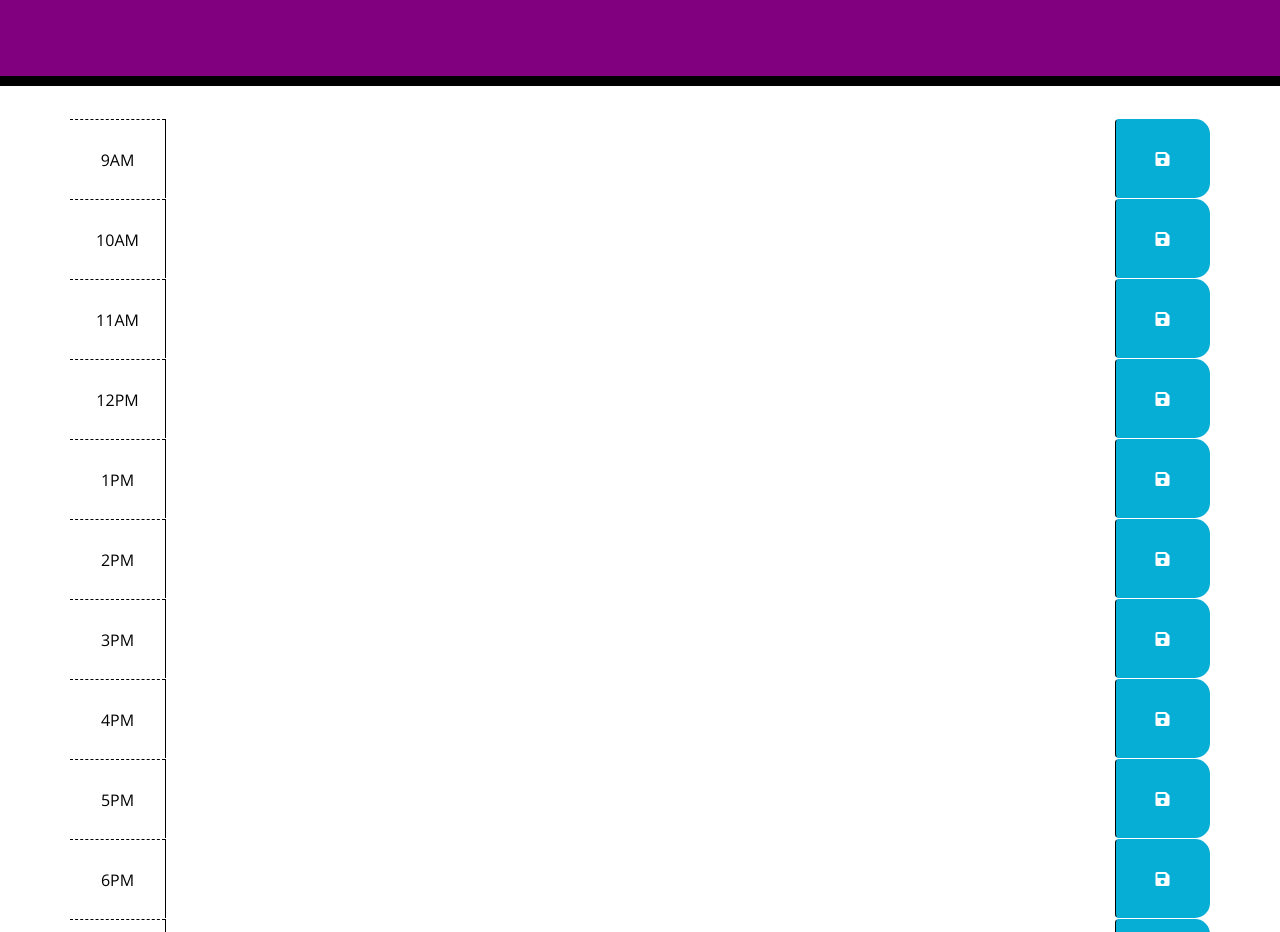
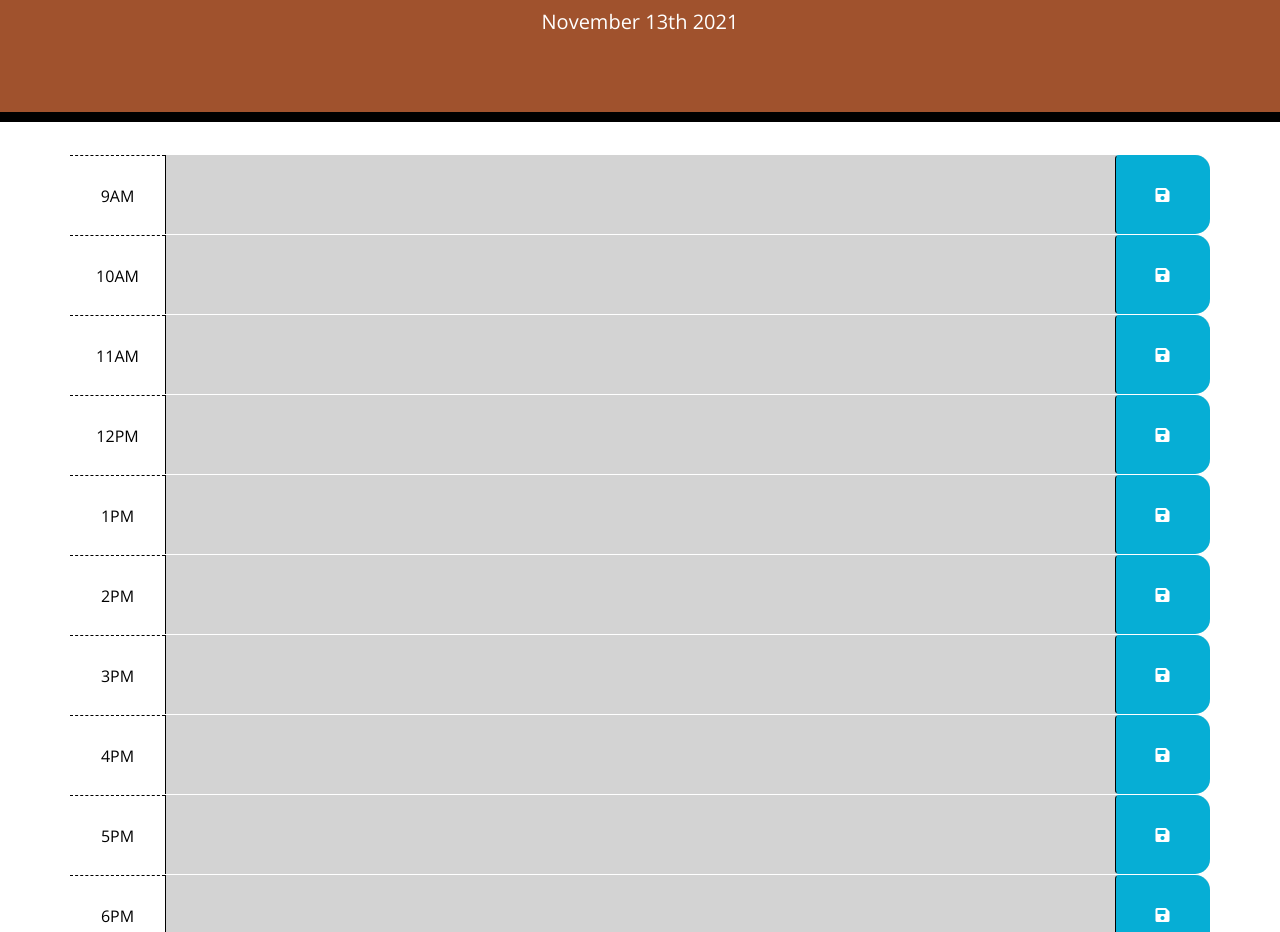
Before and after one commit to natpitt2393/Nat-Epstein-Day-Planner, a plain HTML site: page index.html in a window 1280 px wide. Shown: the part 182-1114 px from the top of the page. Drawn offline with nearby package versions, Linux system fonts and the light colour scheme.

Commit message:
logic added so that the color for the time blocks changes

```diff
--- a/assets/css/style.css
+++ b/assets/css/style.css
@@ -19,7 +19,7 @@ body {
     color:white;
     border-radius: 0;
     border-bottom: 10px solid black;
-    background-color: purple;
+    background-color: sienna;
   }
 
   .description {
--- a/assets/js/script.js
+++ b/assets/js/script.js
@@ -0,0 +1,46 @@
+function setTime() {
+  // We want to grab the div id of currentDay and then display it right under the description of the app. We can acheive this using jQuery to select the html div id and then using the moment library to capture what day it is
+  $("#currentDay").text(moment().format('MMMM Do YYYY'));
+  //Below is the alternate way of doing this using regular Web APIs
+  //var currentDay = document.getElementById('currentDay');
+  //currentDay.textContent = moment().format('MMMM Do YYYY');
+
+  // We are calling the function changeTimeBlocksColor (this function allows the program to change each of the time block colors depending on whether the time block is in the past, present or future relative to the current time). We also want the program to be able to update the blocks every minute so we must set the interval to 60000 miliseconds, which is equivalent to 1 minute
+  changeTimeBlocksColor();
+  setInterval(changeTimeBlocksColor, 60000);
+
+  // This loops through the time-block class
+  $(".time-block").each(function() {
+    var blockId = $(this).attr("id");
+    // This line of code allows us to retrieve any of the stored data within the text box
+    $("#" + blockId + " textarea").text(localStorage.getItem(moment().format("MMMM Do YYYY") + blockId));
+  });
+
+  // This is the event listener when we click the save button
+  $(".saveBtn").on("click", handleSave);
+}
+// Calling the setTime function so that the code will execute
+setTime();
+
+function changeTimeBlocksColor() {
+  // This line of code allows us to loop through the time-block classes
+  $(".time-block").each(function() {
+    var blockHour = parseInt($(this).attr("id").replace("hour-", ""));
+    var currentHour = parseInt(moment().format("H"));
+    // We need to remove the classes from the time blocks so that they can change according to the current time
+    $(this).removeClass("past present future");
+    // We need these conditional statements to know what each time block color is going to be. Without it the
+    if (blockHour < currentHour) {
+      $(this).addClass("past");
+    } else if (blockHour > currentHour) {
+      $(this).addClass("future");
+    } else {
+      $(this).addClass("present");
+    }
+  });
+}
+
+function handleSave(event) {
+  var hourId = $(this).parent().attr("id");
+  localStorage.setItem(moment().format("MMMM Do YYYY") + hourId, $("#" + hourId + " textarea").val());
+}
--- a/index.html
+++ b/index.html
@@ -23,7 +23,7 @@
     <div class="container">
         <!-- Timeblocks go here -->
         <!--First we need to create an individual row for each hour in the time block. By creating a row each hour (e.g. 9 AM and 10 AM will be in separate rows--this is why you must delineate in the bootstrap code for each hour. Otherwise the descriptions and save buttons would all be in one row).-->
-        <div id="9-AM" class="row time-block">
+        <div id="hour-9" class="row time-block">
             <!--We then add a column; since the actual column with the time is relatively small (compared to the text area which can tend to get big depending on what we put inside there, we can set it to medium and larger screens will show this as 1) -->
             <div class="col-md-1 hour">
                 9AM
@@ -33,56 +33,56 @@
             <!--the fa in i class means that we are using the font awesome api to get the save icon within the button-->
             <button class="btn saveBtn col-md-1"><i class="fas fa-save"></i></button>
         </div>
-       <div id="10-AM" class="row time-block">
+       <div id="hour-10" class="row time-block">
            <div class="col-md-1 hour">
                10AM
            </div>
            <textarea class="col-md-10 description"></textarea>
            <button class="btn saveBtn col-md-1"><i class="fas fa-save"></i></button>
        </div>
-       <div id="11-AM" class="row time-block">
+       <div id="hour-11" class="row time-block">
         <div class="col-md-1 hour">
             11AM
         </div>
         <textarea class="col-md-10 description"></textarea>
         <button class="btn saveBtn col-md-1"><i class="fas fa-save"></i></button>
     </div>
-    <div id="12-PM" class="row time-block">
+    <div id="hour-12" class="row time-block">
         <div class="col-md-1 hour">
             12PM
         </div>
         <textarea class="col-md-10 description"></textarea>
         <button class="btn saveBtn col-md-1"><i class="fas fa-save"></i></button>
     </div>
-    <div id="1-PM" class="row time-block">
+    <div id="hour-13" class="row time-block">
         <div class="col-md-1 hour">
             1PM
         </div>
         <textarea class="col-md-10 description"></textarea>
         <button class="btn saveBtn col-md-1"><i class="fas fa-save"></i></button>
     </div>
-    <div id="2-PM" class="row time-block">
+    <div id="hour-14" class="row time-block">
         <div class="col-md-1 hour">
             2PM
         </div>
         <textarea class="col-md-10 description"></textarea>
         <button class="btn saveBtn col-md-1"><i class="fas fa-save"></i></button>
     </div>
-    <div id="3-PM" class="row time-block">
+    <div id="hour-15" class="row time-block">
         <div class="col-md-1 hour">
             3PM
         </div>
         <textarea class="col-md-10 description"></textarea>
         <button class="btn saveBtn col-md-1"><i class="fas fa-save"></i></button>
     </div>
-    <div id="4-PM" class="row time-block">
+    <div id="hour-16" class="row time-block">
         <div class="col-md-1 hour">
             4PM
         </div>
         <textarea class="col-md-10 description"></textarea>
         <button class="btn saveBtn col-md-1"><i class="fas fa-save"></i></button>
     </div>
-    <div id="5-PM" class="row time-block">
+    <div id="hour-17" class="row time-block">
         <div class="col-md-1 hour">
             5PM
         </div>
@@ -90,14 +90,14 @@
         <button class="btn saveBtn col-md-1"><i class="fas fa-save"></i></button>
     </div>
     <!--Decided to add two extra hours for this, just in case someone works more hours than the standard 9-5 workday-->
-    <div id="6-PM" class="row time-block">
+    <div id="hour-18" class="row time-block">
         <div class="col-md-1 hour">
             6PM
         </div>
         <textarea class="col-md-10 description"></textarea>
         <button class="btn saveBtn col-md-1"><i class="fas fa-save"></i></button>
     </div>
-    <div id="7-PM" class="row time-block">
+    <div id="hour-19" class="row time-block">
         <div class="col-md-1 hour">
             7PM
         </div>
```
